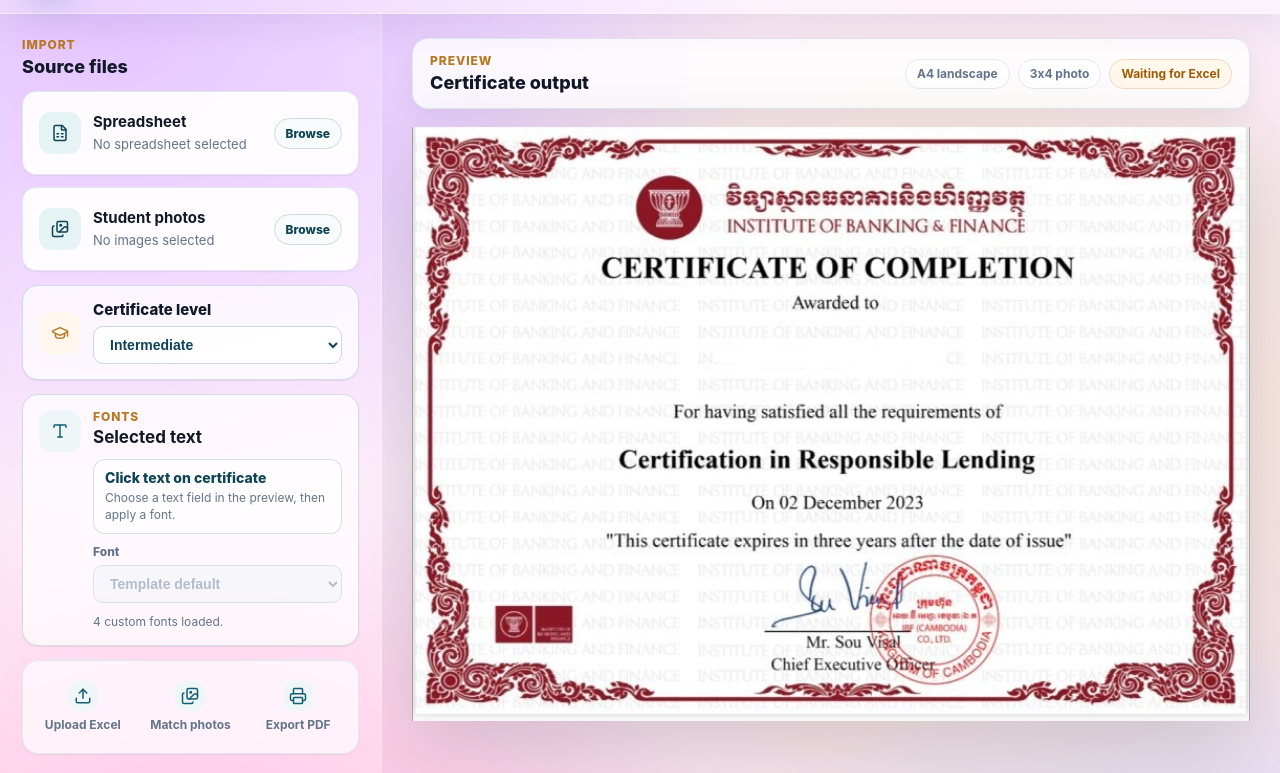
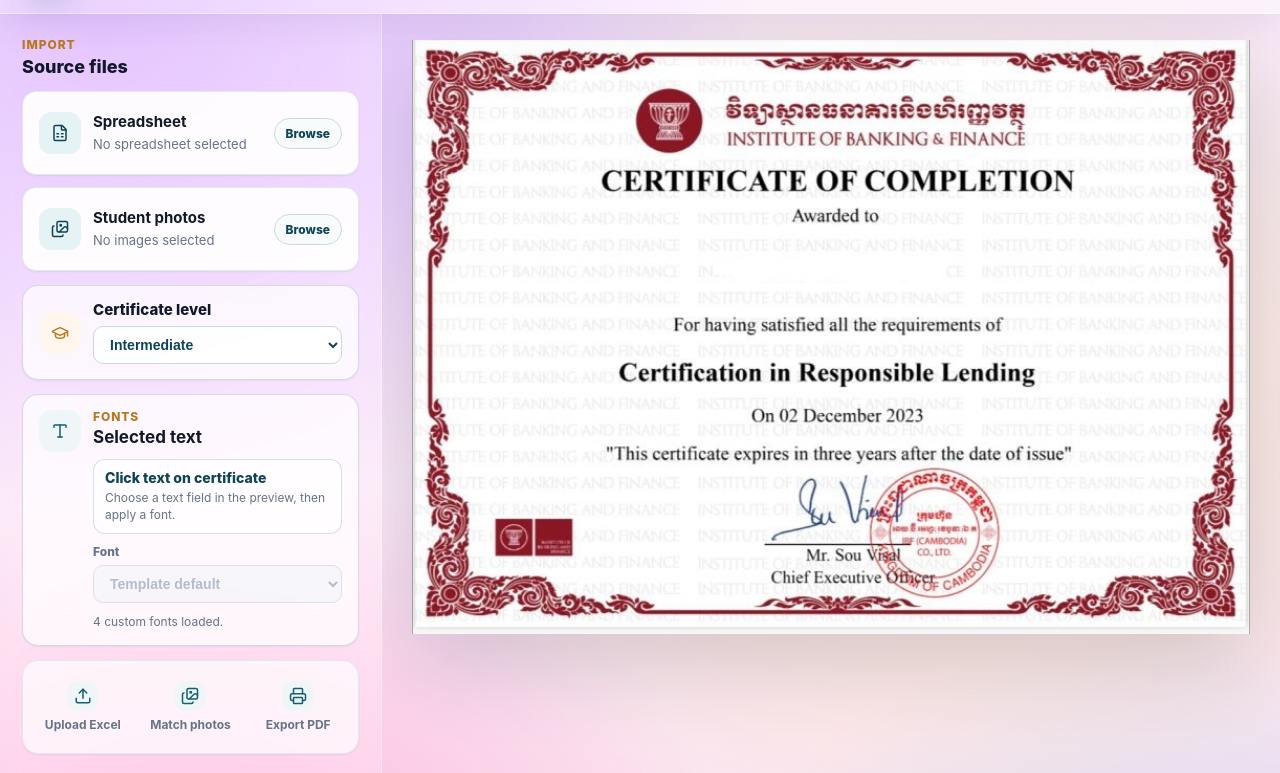
Before and after one commit to panhaeourn/certificate, a website built with Vite: page index.html in a window 1280 px wide. Shown: the part 89-862 px from the top of the page. Built offline with nearby package versions, Linux system fonts and the light colour scheme.

Commit message:
Remove preview header from certificate output

```diff
--- a/src/main.ts
+++ b/src/main.ts
@@ -9,7 +9,6 @@ import {
   LayoutTemplate,
   LoaderCircle,
   Printer,
-  Sparkles,
   Type,
   Upload,
 } from 'lucide'
@@ -70,7 +69,7 @@ document.querySelector<HTMLDivElement>('#app')!.innerHTML = `
         <div>
           <p class="eyebrow">Certificate Studio</p>
           <h1>Batch certificate printer</h1>
-          <p class="subtitle">Excel data, student photos, A4 landscape output.</p>
+          <p class="subtitle">Excel data and student photos.</p>
         </div>
       </div>
       <div class="actions">
@@ -183,17 +182,6 @@ document.querySelector<HTMLDivElement>('#app')!.innerHTML = `
       </aside>
 
       <section class="preview-area">
-        <div class="preview-bar">
-          <div>
-            <p class="eyebrow">Preview</p>
-            <h2>Certificate output</h2>
-          </div>
-          <div class="preview-meta">
-            <span>A4 landscape</span>
-            <span>3x4 photo</span>
-            <span id="preview-status" class="status-pill">Waiting for Excel</span>
-          </div>
-        </div>
         <div id="error-message" class="error-message" hidden></div>
         <div id="certificate-list" class="certificate-list"></div>
       </section>
@@ -219,7 +207,6 @@ const list = document.querySelector<HTMLDivElement>('#certificate-list')!
 const errorBox = document.querySelector<HTMLDivElement>('#error-message')!
 const sheetFile = document.querySelector<HTMLSpanElement>('#sheet-file')!
 const imageFile = document.querySelector<HTMLSpanElement>('#image-file')!
-const previewStatus = document.querySelector<HTMLSpanElement>('#preview-status')!
 const rowCount = document.querySelector<HTMLSpanElement>('#row-count')!
 const imageCount = document.querySelector<HTMLSpanElement>('#image-count')!
 
@@ -319,14 +306,6 @@ function render() {
   list.style.setProperty('--certificate-font-labels', certificateFontStack(selectedFieldFonts.labels))
   list.style.setProperty('--certificate-font-khmer', certificateFontStack(selectedFieldFonts.khmer))
   list.style.setProperty('--certificate-font-english', certificateFontStack(selectedFieldFonts.english))
-  previewStatus.textContent = rows.length === 0
-    ? 'Waiting for Excel'
-    : `${rows.length} certificate${rows.length === 1 ? '' : 's'} ready`
-  previewStatus.className = errorMessage
-    ? 'status-pill is-error'
-    : rows.length > 0
-      ? 'status-pill is-ready'
-      : 'status-pill is-waiting'
   errorBox.textContent = errorMessage
   errorBox.hidden = errorMessage === ''
   sheetCard.classList.toggle('is-complete', rows.length > 0)
--- a/src/styles/app.css
+++ b/src/styles/app.css
@@ -226,7 +226,6 @@ h1 {
 }
 
 .section-heading h2,
-.preview-bar h2,
 .field-list h2 {
   margin-top: 4px;
   font-size: 18px;
@@ -635,74 +634,12 @@ code {
 
 .preview-area {
   display: grid;
-  grid-template-rows: auto auto auto 1fr;
+  grid-template-rows: auto 1fr;
   align-content: start;
   gap: 16px;
   min-width: 0;
   padding: 24px 30px 36px;
   overflow: auto;
-}
-
-.preview-bar {
-  display: flex;
-  align-items: center;
-  justify-content: space-between;
-  gap: 18px;
-  padding: 15px 17px;
-  border: 1px solid var(--line);
-  border-radius: 16px;
-  background: rgba(255, 255, 255, 0.82);
-  box-shadow: 0 8px 24px rgba(15, 23, 42, 0.06);
-  backdrop-filter: blur(10px);
-}
-
-.preview-meta {
-  display: flex;
-  flex: 0 0 auto;
-  flex-wrap: wrap;
-  justify-content: flex-end;
-  gap: 8px;
-}
-
-.preview-meta > span {
-  display: inline-flex;
-  align-items: center;
-  min-height: 30px;
-  padding: 0 11px;
-  border: 1px solid var(--line);
-  border-radius: 999px;
-  background: rgba(255, 255, 255, 0.74);
-  color: var(--muted);
-  font-size: 12px;
-  font-weight: 720;
-  white-space: nowrap;
-}
-
-.status-pill {
-  display: inline-flex;
-  flex: 0 0 auto;
-  align-items: center;
-  border-radius: 999px;
-  font-size: 13px;
-  font-weight: 760;
-}
-
-.status-pill.is-waiting {
-  border-color: rgba(161, 92, 7, 0.18);
-  background: #fff8eb;
-  color: var(--warning);
-}
-
-.status-pill.is-ready {
-  border-color: rgba(22, 116, 73, 0.2);
-  background: #edf9f3;
-  color: var(--success);
-}
-
-.status-pill.is-error {
-  border-color: rgba(180, 35, 24, 0.2);
-  background: #fff4f2;
-  color: var(--danger);
 }
 
 .error-message {
@@ -820,9 +757,6 @@ code {
     padding: 18px;
   }
 
-  .preview-meta {
-    justify-content: flex-start;
-  }
 }
 
 @media (max-width: 560px) {
@@ -845,7 +779,6 @@ code {
 
   .actions,
   .stats,
-  .preview-bar,
   .upload-card,
   .level-card,
   .font-card,
@@ -874,7 +807,6 @@ code {
 
   .topbar,
   .panel,
-  .preview-bar,
   .empty-state,
   .error-message {
     display: none !important;
```
